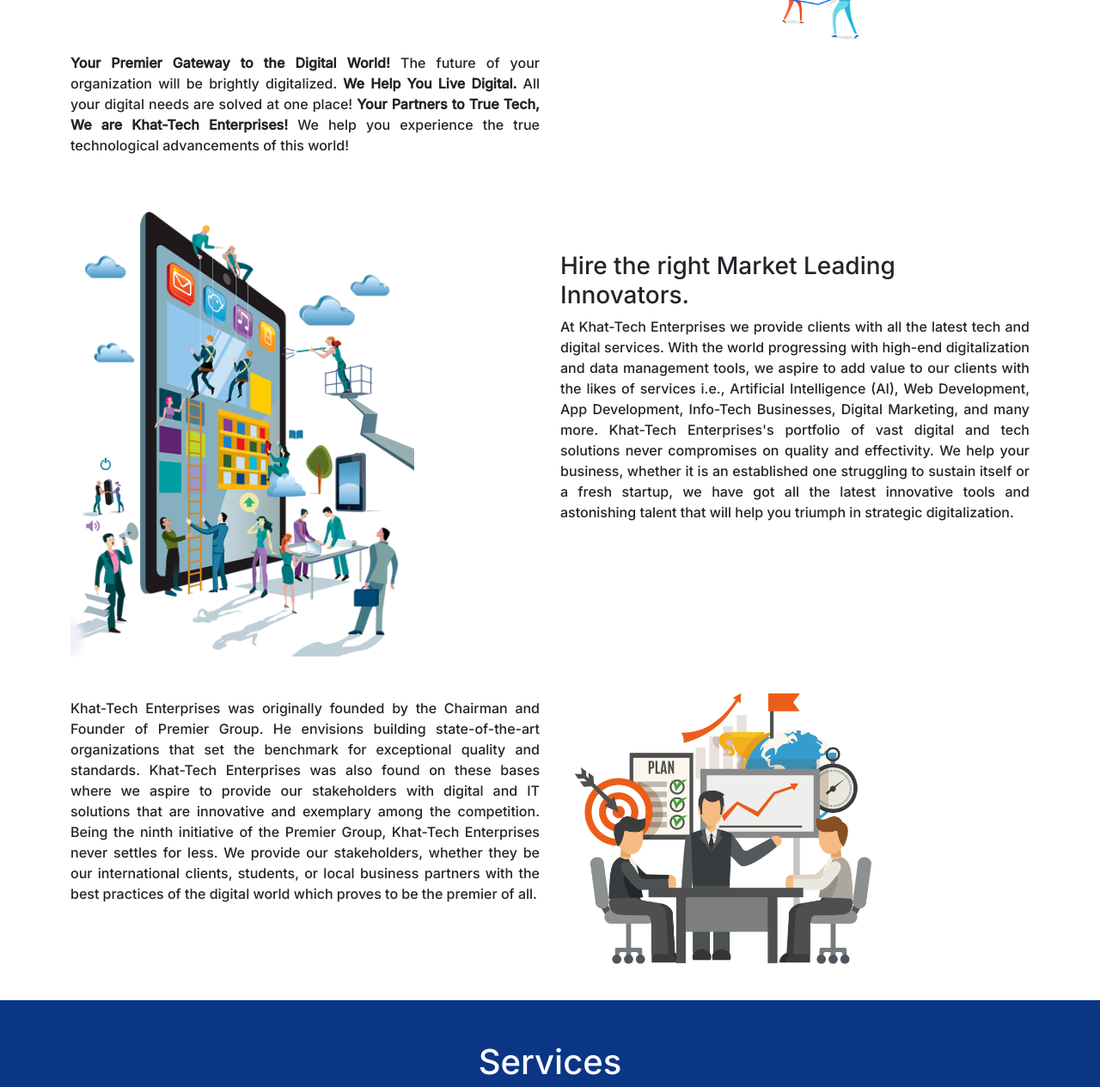
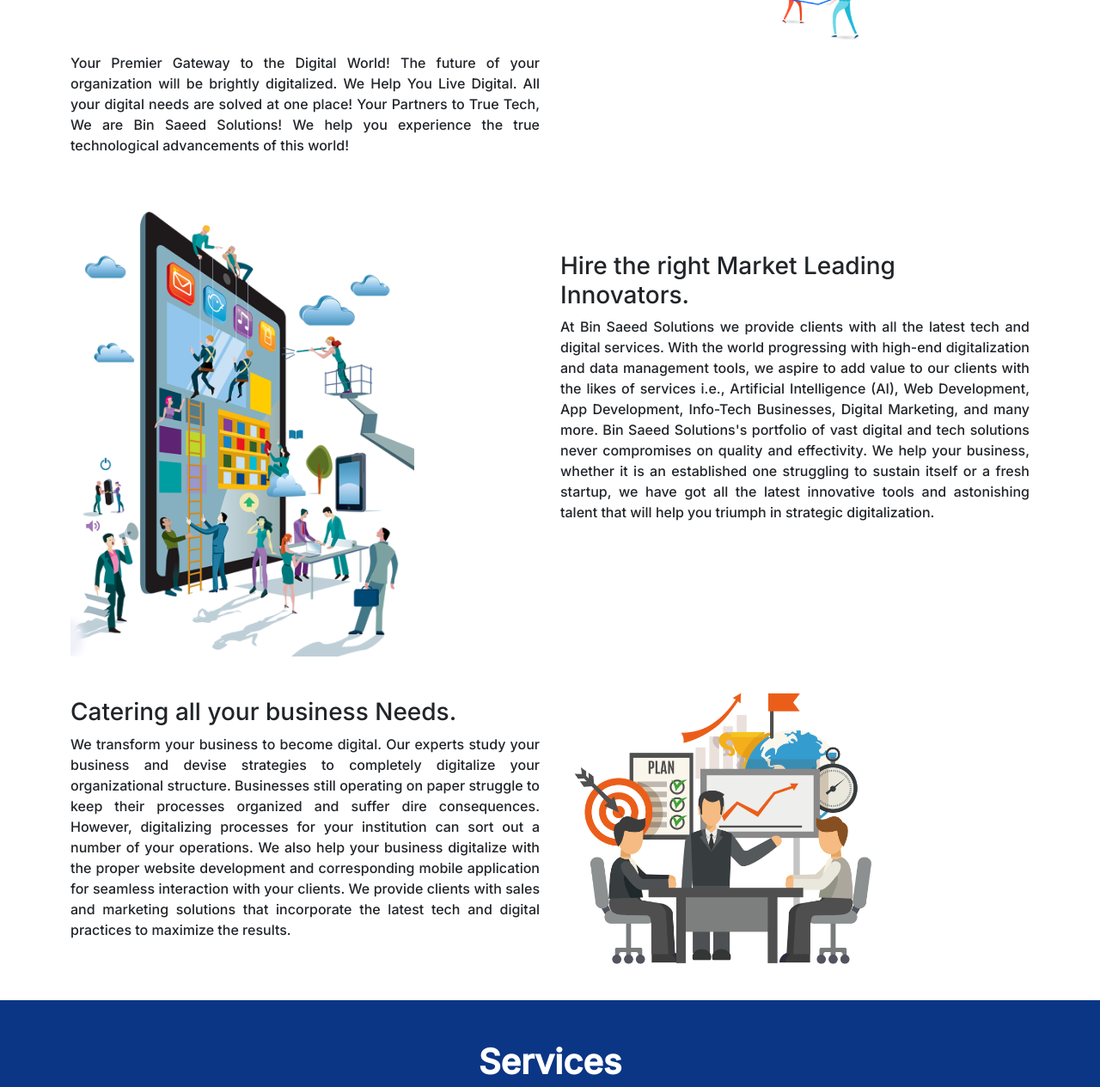
Before and after one commit to chusamasadiq/BinSaeedTechnologies, a plain HTML site: page index.html in a window 1280 px wide. Shown: the part 1089-2354 px from the top of the page at 86% size. Drawn offline with nearby package versions, Linux system fonts and the light colour scheme.

Commit message:
Progress

```diff
--- a/index.html
+++ b/index.html
@@ -25,7 +25,7 @@
     <!-- Start Header -->
     <nav class="navbar navbar-expand-lg bg-light">
       <div class="container">
-        <a class="navbar-brand" href="#">Bin Saeed Solutions</a>
+        <a class="navbar-brand fw-bold" href="#">Bin Saeed Solutions</a>
         <button
           class="navbar-toggler"
           type="button"
@@ -39,7 +39,9 @@
         </button>
         <div class="collapse navbar-collapse" id="navbarNavAltMarkup">
           <div class="navbar-nav ms-auto mb-2 mb-lg-0">
-            <a class="nav-link active" aria-current="page" href="navbar">Home</a>
+            <a class="nav-link active me-3" aria-current="page" href="navbar"
+              >Home</a
+            >
             <a class="nav-link me-3" href="#AboutUs">About Us</a>
             <a class="nav-link me-3" href="#services">Services</a>
             <a class="nav-link me-3" href="#">Careers</a>
@@ -93,9 +95,9 @@
     <section id="AboutUs">
       <div class="container">
         <div class="text-center pt-5">
-          <h1>About Us</h1>
+          <h1 class="fw-bold">About Us</h1>
           <p>
-            We at Khat-Tech Enterprises are highly specialised for all your
+            We at Bin Saeed Solutions are highly specialised for all your
             corporate needs.<br />Starting from Customer Services Support to
             Building Highly Customised Applications.
           </p>
@@ -104,30 +106,25 @@
         <div class="row">
           <div class="col-lg-6 text-dark pt-5 text-center">
             <p class="text-justify">
-              Khat-Tech Enterprises was originally founded by the Chairman and
+              Bin Saeed Solutions was originally founded by the Chairman and
               Founder of Premier Group. He envisions building state-of-the-art
               organizations that set the benchmark for exceptional quality and
-              standards. Khat-Tech Enterprises was also found on these bases
-              where we aspire to provide our stakeholders with digital and IT
+              standards. Bin Saeed Solutions was also found on these bases where
+              we aspire to provide our stakeholders with digital and IT
               solutions that are innovative and exemplary among the competition.
-              Being the ninth initiative of the Premier Group, Khat-Tech
-              Enterprises never settles for less. We provide our stakeholders,
+              Being the ninth initiative of the Premier Group, Bin Saeed
+              Solutions never settles for less. We provide our stakeholders,
               whether they be our international clients, students, or local
               business partners with the best practices of the digital world
               which proves to be the premier of all.
             </p>
 
             <p class="text-dark text-justify pt-5">
-              <strong>Your Premier Gateway to the Digital World!</strong>
-              The future of your organization will be brightly digitalized.
-              <strong>We Help You Live Digital.</strong>
-              All your digital needs are solved at one place!
-              <strong
-                >Your Partners to True Tech, We are Khat-Tech
-                Enterprises!</strong
-              >
-              We help you experience the true technological advancements of this
-              world!
+              Your Premier Gateway to the Digital World! The future of your
+              organization will be brightly digitalized. We Help You Live
+              Digital. All your digital needs are solved at one place! Your
+              Partners to True Tech, We are Bin Saeed Solutions! We help you
+              experience the true technological advancements of this world!
             </p>
           </div>
 
@@ -161,13 +158,13 @@
           <div class="col-lg-6 pt-5">
             <h3>Hire the right Market Leading Innovators.</h3>
             <p class="text-justify">
-              At Khat-Tech Enterprises we provide clients with all the latest
-              tech and digital services. With the world progressing with
-              high-end digitalization and data management tools, we aspire to
-              add value to our clients with the likes of services i.e.,
-              Artificial Intelligence (AI), Web Development, App Development,
-              Info-Tech Businesses, Digital Marketing, and many more. Khat-Tech
-              Enterprises's portfolio of vast digital and tech solutions never
+              At Bin Saeed Solutions we provide clients with all the latest tech
+              and digital services. With the world progressing with high-end
+              digitalization and data management tools, we aspire to add value
+              to our clients with the likes of services i.e., Artificial
+              Intelligence (AI), Web Development, App Development, Info-Tech
+              Businesses, Digital Marketing, and many more. Bin Saeed
+              Solutions's portfolio of vast digital and tech solutions never
               compromises on quality and effectivity. We help your business,
               whether it is an established one struggling to sustain itself or a
               fresh startup, we have got all the latest innovative tools and
@@ -178,19 +175,20 @@
         </div>
 
         <div class="row">
-          <div class="col-lg-6 text-dark pt-5 text-center">
+          <div class="col-lg-6 text-dark pt-5">
+            <h3>Catering all your business Needs.</h3>
             <p class="text-justify">
-              Khat-Tech Enterprises was originally founded by the Chairman and
-              Founder of Premier Group. He envisions building state-of-the-art
-              organizations that set the benchmark for exceptional quality and
-              standards. Khat-Tech Enterprises was also found on these bases
-              where we aspire to provide our stakeholders with digital and IT
-              solutions that are innovative and exemplary among the competition.
-              Being the ninth initiative of the Premier Group, Khat-Tech
-              Enterprises never settles for less. We provide our stakeholders,
-              whether they be our international clients, students, or local
-              business partners with the best practices of the digital world
-              which proves to be the premier of all.
+              We transform your business to become digital. Our experts study
+              your business and devise strategies to completely digitalize your
+              organizational structure. Businesses still operating on paper
+              struggle to keep their processes organized and suffer dire
+              consequences. However, digitalizing processes for your institution
+              can sort out a number of your operations. We also help your
+              business digitalize with the proper website development and
+              corresponding mobile application for seamless interaction with
+              your clients. We provide clients with sales and marketing
+              solutions that incorporate the latest tech and digital practices
+              to maximize the results.
             </p>
           </div>
 
@@ -216,7 +214,7 @@
     <section class="services" id="services">
       <div class="container text-center">
         <div data-aos="zoom-in" data-aos-duration="1000">
-          <h1 class="text-white pt-5">Services</h1>
+          <h1 class="text-white pt-5 fw-bold">Services</h1>
           <p class="text-white mb-5">
             We offer end-to-end next-generation IT services and solutions across
             <br />industry verticals from small Businesses to Enterprises,
@@ -326,13 +324,18 @@
       <div class="pb-5" data-aos="fade-down" data-aos-duration="3000">
         <div class="container text-center">
           <div class="col-lg-12 pt-5 pb-5">
-          <h1 class="text-center" id="WhyChooseUs">Why Choose Us</h1>
+            <h1 class="text-center fw-bold" id="WhyChooseUs">Why Choose Us</h1>
           </div>
 
           <div class="row">
             <div class="col-lg-4 col-sm-6 col-xs col-md-4">
-            <img src="https://www.khat-tech.com/web/assets/logo/why-1.jpeg" height="60px" width="60px"
-              class="for-icon-1" alt="" /><br /><br />
+              <img
+                src="https://www.khat-tech.com/web/assets/logo/why-1.jpeg"
+                height="60px"
+                width="60px"
+                class="for-icon-1"
+                alt=""
+              /><br /><br />
 
               <h3 class="font-weight-bold pt-5">Adaptability</h3>
               <p class="text-secondary">
@@ -341,8 +344,13 @@
               </p>
             </div>
             <div class="col-lg-4 col-sm-6 col-xs col-md-4">
-            <img src="https://www.khat-tech.com/web/assets/logo/why-2.jpeg" height="60px" width="60px"
-              class="for-icon-1" alt="" /><br /><br />
+              <img
+                src="https://www.khat-tech.com/web/assets/logo/why-2.jpeg"
+                height="60px"
+                width="60px"
+                class="for-icon-1"
+                alt=""
+              /><br /><br />
               <h3 class="font-weight-bold pt-5">Unity</h3>
 
               <p class="text-secondary">
@@ -352,8 +360,13 @@
               </p>
             </div>
             <div class="col-lg-4 col-sm-6 col-xs col-md-4">
-            <img src="https://www.khat-tech.com/web/assets/logo/why-3.jpeg" height="60px" width="60px"
-              class="for-icon-1" alt="" /><br /><br />
+              <img
+                src="https://www.khat-tech.com/web/assets/logo/why-3.jpeg"
+                height="60px"
+                width="60px"
+                class="for-icon-1"
+                alt=""
+              /><br /><br />
               <h3 class="font-weight-bold pt-5">Excellence</h3>
 
               <p class="text-secondary">
@@ -365,8 +378,13 @@
 
           <div class="row">
             <div class="col-lg-4 col-sm-6 col-xs col-md-4">
-            <img src="https://www.khat-tech.com/web/assets/logo/why-4.jpeg" height="60px" width="60px"
-              class="for-icon-1" alt="" /><br /><br />
+              <img
+                src="https://www.khat-tech.com/web/assets/logo/why-4.jpeg"
+                height="60px"
+                width="60px"
+                class="for-icon-1"
+                alt=""
+              /><br /><br />
 
               <h3 class="font-weight-bold">Desire</h3>
               <p class="text-secondary">
@@ -376,8 +394,13 @@
               </p>
             </div>
             <div class="col-lg-4 col-sm-6 col-xs col-md-4">
-            <img src="https://www.khat-tech.com/web/assets/logo/why-5.jpeg" height="60px" width="60px"
-              class="for-icon-1" alt="" /><br /><br />
+              <img
+                src="https://www.khat-tech.com/web/assets/logo/why-5.jpeg"
+                height="60px"
+                width="60px"
+                class="for-icon-1"
+                alt=""
+              /><br /><br />
               <h3 class="font-weight-bold">Creativity</h3>
 
               <p class="text-secondary">
@@ -387,8 +410,13 @@
               </p>
             </div>
             <div class="col-lg-4 col-sm-6 col-xs col-md-4">
-            <img src="https://www.khat-tech.com/web/assets/logo/why-6.jpeg" height="60px" width="60px"
-              class="for-icon-1" alt="" /><br /><br />
+              <img
+                src="https://www.khat-tech.com/web/assets/logo/why-6.jpeg"
+                height="60px"
+                width="60px"
+                class="for-icon-1"
+                alt=""
+              /><br /><br />
               <h3 class="font-weight-bold">Transparency</h3>
 
               <p class="text-secondary">
@@ -408,18 +436,25 @@
       <div class="container-fluid pt-4">
         <div class="row ms-2">
           <div class="col-lg-3 col-xs col-md-6 text-center last-res-end">
-          <img src="./assets/images/KhatTech.png" class="img-fluid"
-            height="250px" width="250px" alt="" />
+            <img
+              src="./assets/images/KhatTech.png"
+              class="img-fluid"
+              height="250px"
+              width="250px"
+              alt=""
+            />
             <div>
               <a href="#">
                 <i class="fab fa-facebook-square text-light h3 text-light"></i>
               </a>
 
               <a href="#" target="_blank">
-              <i class="fab fa-linkedin-in h3 text-light ms-4"></i></a>
+                <i class="fab fa-linkedin-in h3 text-light ms-4"></i
+              ></a>
 
               <a href="#" target="_blank">
-              <i class="fab fa-instagram h3 text-light ms-4"></i></a>
+                <i class="fab fa-instagram h3 text-light ms-4"></i
+              ></a>
             </div>
           </div>
           <div class="col-lg-2 col-xs col-md-6 pt-3">
@@ -437,9 +472,7 @@
               <a class="" href="#">Get A Quote</a>
             </p>
             <p>
-            <a class="" href="#">Careers
-            </a>
-
+              <a class="" href="#">Careers </a>
             </p>
           </div>
           <div class="col-lg-3 col-xs pt-3 col-md-6">
@@ -465,22 +498,40 @@
           <div class="col-lg-4 col-xs pt-3 col-md-6">
             <p>Reach Us</p>
             <div>
-            <img src="./assets/images/Gmail.png" height="26px" width="30px" alt="" />
-            <span class="ms-2">
-              <a href="#">Info@khat-tech.com</a></span>
+              <img
+                src="./assets/images/Gmail.png"
+                height="26px"
+                width="30px"
+                alt=""
+              />
+              <span class="ms-2"> <a href="#">Info@khat-tech.com</a></span>
             </div>
 
             <div class="pt-4">
-            <img src="./assets/images/Whatsapp.png" height="30px" width="30px" alt="" />
-            <span class="ms-2"><a href="https://wa.me/923000377127" target="_blank">+92 323 6051899</a></span>
+              <img
+                src="./assets/images/Whatsapp.png"
+                height="30px"
+                width="30px"
+                alt=""
+              />
+              <span class="ms-2"
+                ><a href="https://wa.me/923000377127" target="_blank"
+                  >+92 323 6051899</a
+                ></span
+              >
             </div>
 
             <div class="pt-4 d-flex flex-row">
-            <img src="./assets/images/Location.png" target="_blank" height="30px" width="30px"
-              alt="" />
+              <img
+                src="./assets/images/Location.png"
+                target="_blank"
+                height="30px"
+                width="30px"
+                alt=""
+              />
               <span class="ms-2">
-              <a href="" target="_blank">Faisalabad, Pakistan
-              </a></span>
+                <a href="" target="_blank">Faisalabad, Pakistan </a></span
+              >
             </div>
           </div>
         </div>
@@ -493,10 +544,8 @@
       <div class="container-fluid">
         <div class="row">
           <div class="col-lg-12 text-center">
-
             <a href="#">
-            <p>Copyright © 2022 Khat-Tech Enterprises
-            </p>
+              <p>Copyright © 2022 Bin Saeed Solutions</p>
             </a>
           </div>
         </div>
```
Lines whose indentation alone changed are shown as unchanged.
